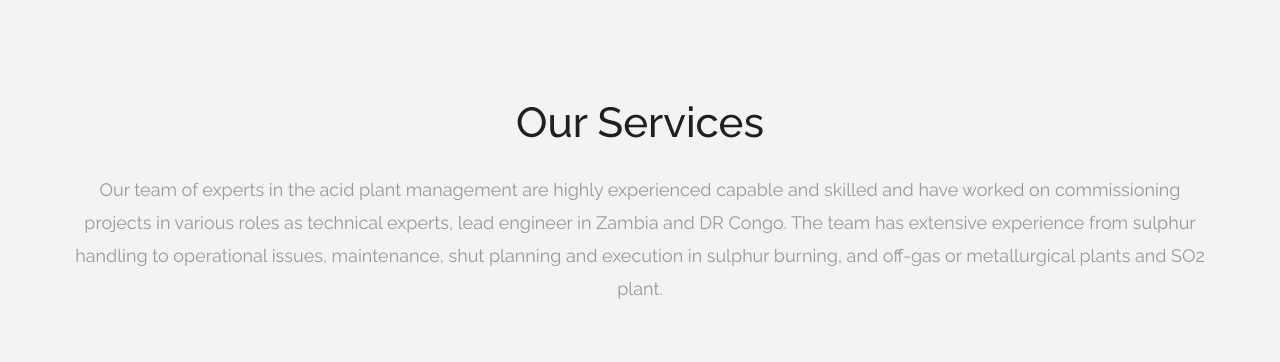
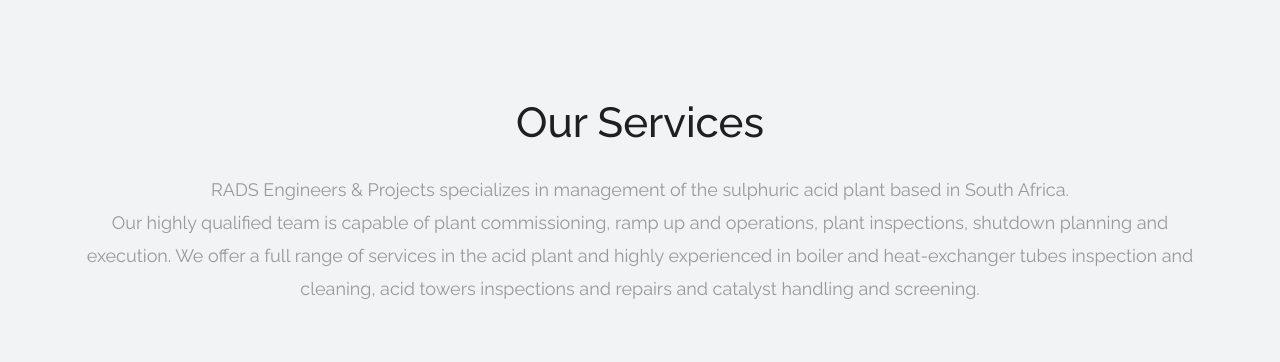
Before and after one commit to SelemeMochitele/RadsEngineering, a plain HTML site: page services.html in a window 1280 px wide. Shown: the part 419-781 px from the top of the page. Drawn offline with Linux system fonts and the light colour scheme; grey boxes are pictures that could not be loaded.

Commit message:
Added the new profile and updated service description

```diff
--- a/services.html
+++ b/services.html
@@ -83,10 +83,9 @@
         <div class="container">
             <div class="section-title text-center">
                 <h3>Our Services</h3>
-                <p class="lead">Our team of experts in the acid plant management are highly experienced capable and skilled and have
-                    worked on commissioning projects in various roles as technical experts, lead engineer in Zambia and DR
-                    Congo. The team has extensive experience from sulphur handling to operational issues, maintenance, shut
-                    planning and execution in sulphur burning, and off-gas or metallurgical plants and SO2 plant.</p>
+                <p class="lead">RADS Engineers & Projects specializes in management of the sulphuric acid plant based in South Africa. </br>
+                    Our highly qualified team is capable of plant commissioning, ramp up and operations, plant inspections, shutdown planning and execution. We offer a full range of services in the acid plant and highly experienced in boiler and heat-exchanger tubes inspection and cleaning, acid towers inspections and repairs and catalyst handling and screening.
+                </p>
             </div><!-- end title -->
 
             <div class="owl-services owl-carousel owl-theme">
```
